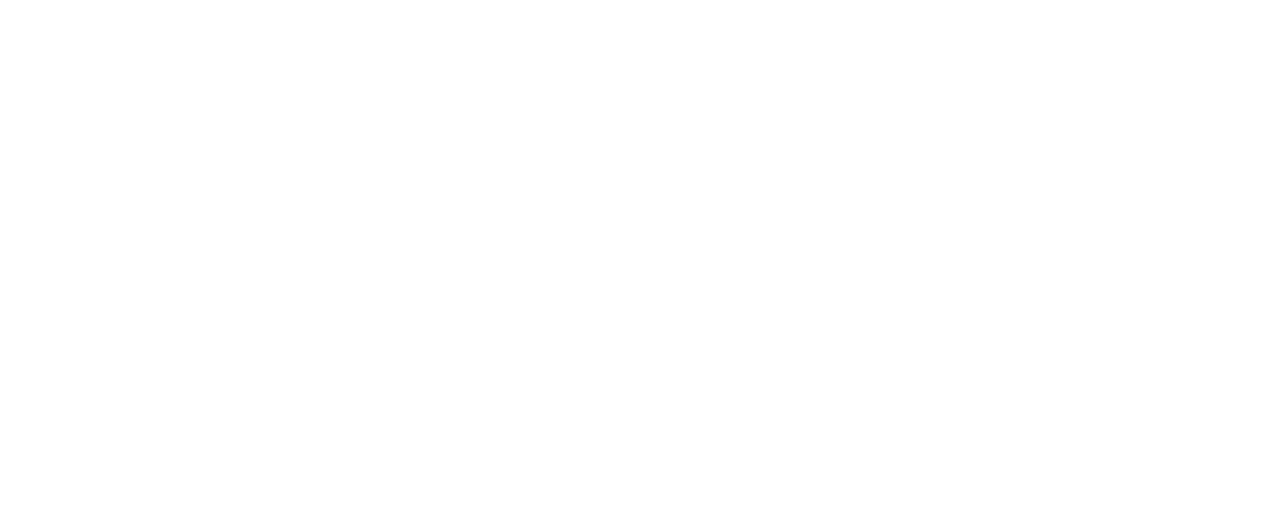
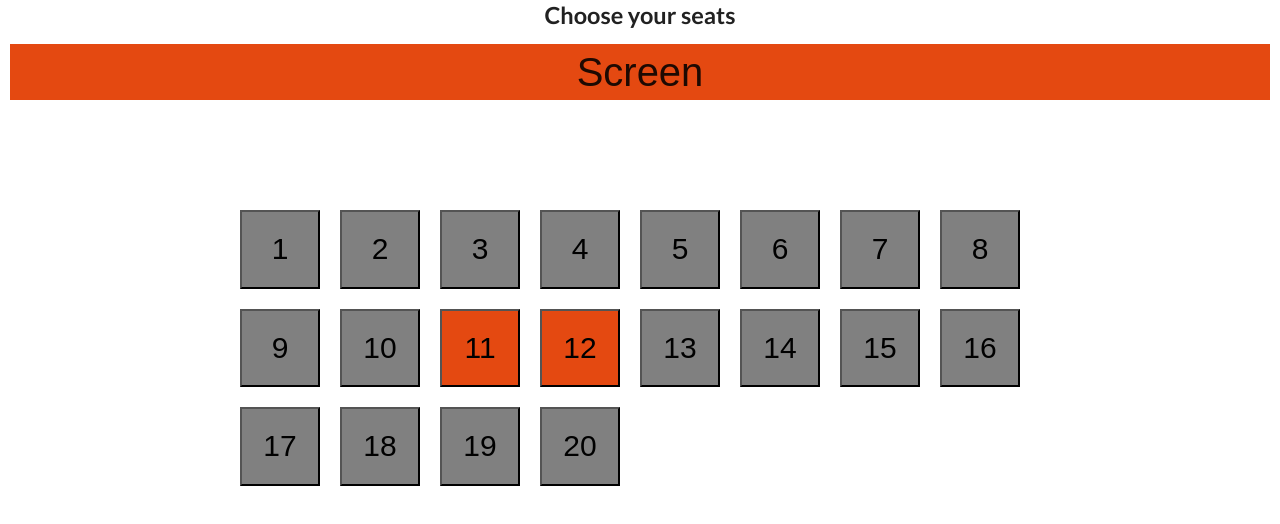
Before and after one commit to FuryChris/CC_Cinema-App, a React (Create React App) app in the folder client/: page /seats in a window 1280 px wide. Shown: the top 524 px of the page. Built offline with nearby package versions, Linux system fonts and the light colour scheme.

Commit message:
View of Seats

```diff
--- a/client/src/components/app/App.js
+++ b/client/src/components/app/App.js
@@ -3,6 +3,7 @@
 import Tickets from '../pages/tickets/Tickets';
 import MoviesList from '../pages/moviesList/MoviesList';
 import MovieView from '../pages/movieView/MovieView';
+import Seats from '../pages/seats/Seats';
 //import DateMovie from '../dateMovie/DateMovie'
 //import TimeMovie from '../pages/timeMovie/TimeMovie'
 //import Halls from '../pages/halls/Halls';
@@ -27,7 +28,8 @@
           <Route path='/movie' component={MovieView}/>
           <Route path='/time' component={ShowTicket}/>
           <Route path='/tickets' component={Tickets} />
-          {/* <Route path='/halls' component={Halls} /> */}
+           {/* <Route path='/halls' component={Halls} />  */}
+          <Route path='/seats' component={Seats} />
           <Route path='/showticket' component={ShowTicket} />
         </div>
       </Router>
--- /dev/null
+++ b/client/src/components/pages/seats/Seats.js
@@ -0,0 +1,100 @@
+import React from 'react';
+import './seats.css'
+class Seats extends React.Component {
+
+  constructor(props) {
+    super(props);
+    this.  state = {
+      selectedTickets: [],
+      seats:[{ id:1, isAvailable:true,row:1, reserved:false},{ id:2, isAvailable:true,row:1,reserved:false},{ id:3, isAvailable:true,row:1,reserved:false},{ id:4, isAvailable:true,row:1,reserved:false},{ id:5, isAvailable:true,row:1,reserved:false},{ id:6, isAvailable:true,row:1,reserved:false},{ id:7, isAvailable:true,row:1,reserved:false},{ id:8, isAvailable:true,row:1,reserved:false},{ id:9, isAvailable:true,row:1,reserved:false},{ id:10, isAvailable:true,row:1,reserved:false},{ id:11, isAvailable:false,row:2,reserved:false},{ id:12, isAvailable:false,row:2,reserved:false},{ id:13, isAvailable:true,row:2,reserved:false},{ id:14, isAvailable:true,row:2,reserved:false},{ id:15, isAvailable:true,row:2,reserved:false},{ id:16, isAvailable:true,row:2,reserved:false},{ id:17, isAvailable:true,row:2,reserved:false},{ id:18, isAvailable:true,row:2,reserved:false},{ id:19, isAvailable:true,row:2,reserved:false},{ id:20, isAvailable:true,row:2,reserved:false}]
+  }
+}
+componentDidMount() {
+  this.setState({
+    selectedTickets: this.props.selectedTickets
+  })
+}
+
+  handleClickButton=(e,seat)=>{
+   const nextseatID=seat.id-1;
+    const seatID=seat.id;
+    const seatAvailable=seat.isAvailable;
+    const seatReserved=seat.reserved;
+//     this.state.seats.map(seat=>{
+//       if(seat.id===nextseatID){
+//         console.log("1if")
+//         if(seat.isAvailable){
+//           console.log("2if")
+
+//           this.state.seats.map(seat2=>{
+//           if(seat2===nextseatID-1)
+//           {
+//             console.log("3if")
+// console.log(nextseatID-1)
+//             alert("nie mozesz")
+//           }
+
+//           })
+//         }
+//       }
+//     })
+let count=0;
+
+this.state.seats.map(seat=>{
+  if(seat.reserved==true)
+  {
+    count=count+1;
+
+  }
+})
+
+
+console.log(this.props.location.state.selectedTickets.length)
+console.log(count)
+console.log(count)
+if(count<this.props.location.state.selectedTickets.length || seatReserved===true)
+if(seatAvailable===true){
+  this.setState(prevState => {
+    const seats = prevState.seats.map(seat => {
+      if (seat.id=== seatID) {
+        return { ...seat, reserved:!seatReserved};
+      } else {
+        return seat;
+      }
+    });
+    return { seats };
+  });
+  }
+  }
+  render() {
+    return (
+      <div className='Seats'>
+        <h1>Choose your seats</h1>
+
+        <div className="screen"> Screen </div>
+<div className="seatsContainer" >
+
+        {this.state.seats.map(seat=>{
+            return(
+            <button className="seat" style={{backgroundColor:seat.isAvailable?seat.reserved?"green":"grey":"rgb(228, 73, 17)"}}name={seat.id} onClick={(e)=>this.handleClickButton(e,seat)} key={seat.id}>{seat.id}</button>
+            )
+          })}
+
+           {/* {this.state.secondRow.map(seat=>{
+            return(
+            <button key={seat.id}>{seat.id}</button>
+            )
+          })} */}
+
+        </div>
+        </div>
+
+
+
+      //   <input type='submit' value='Payment' />
+
+    );
+  }
+}
+
+export default Seats;
--- /dev/null
+++ b/client/src/components/pages/seats/seats.css
@@ -0,0 +1,20 @@
+h1{
+    text-align:center;
+}
+.screen{
+    text-align:center;
+    background-color: rgb(228, 73, 17);
+    font-size: 40px;
+    margin: 10px;
+}
+.seat{
+    width:80px;
+    font-size: 30px;
+    padding:20px;
+    margin:10px;
+}
+.seatsContainer{
+    margin-left: 230px;
+    margin-right: 230px;
+    margin-top: 100px;
+}
--- a/client/src/components/pages/tickets/Tickets.js
+++ b/client/src/components/pages/tickets/Tickets.js
@@ -69,7 +69,7 @@
           </tbody>
         </table>
         <button className='ui button primary'>
-          <Link to={{ pathname: '/halls', state: { selectedTickets: this.state.selectedTickets } }}>
+          <Link to={{ pathname: '/seats', state: { selectedTickets: this.state.selectedTickets } }}>
             Choose your seats
           </Link>
         </button>
--- a/client/src/components/pages/timeMovie/TimeMovie.js
+++ b/client/src/components/pages/timeMovie/TimeMovie.js
@@ -24,7 +24,7 @@
                 <p><span className="label">2D</span></p>
               </div>
                 {items2d.map(el => (
-                <Link className="link" key={el.id}  to={{pathname: '/time',
+                <Link className="link" key={el.id}  to={{pathname: '/tickets',
                 state: {
                     timeId : el.timeId,
                     time_movie: el.time_movie
@@ -37,7 +37,7 @@
                 <p><span className="label">3D</span></p>
               </div>
                 {items3d.map(el => (
-                <Link className="link" key={el.id}  to={{pathname: '/time',
+                <Link className="link" key={el.id}  to={{pathname: '/tickets',
                 state: {
                     timeId : el.timeId,
                     time_movie: el.time_movie
```
